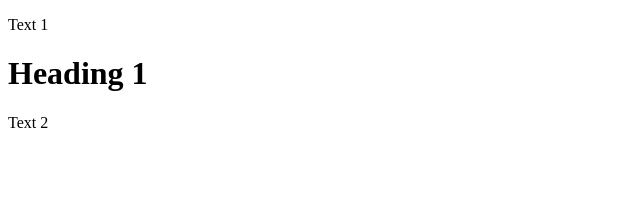
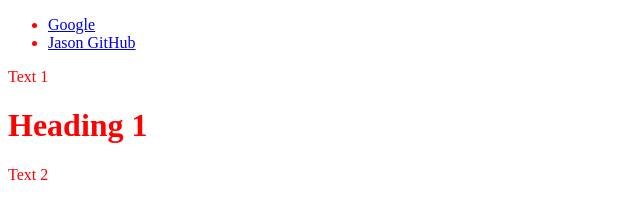
Before and after one commit to JayFro55/box-model-demo, a plain HTML site: page index.html in a window 1280 px wide. Shown: the whole page, without its empty margins (0-640 px from the left). Drawn offline with Linux system fonts and the light colour scheme.

Commit message:
2nd commit

```diff
--- a/index.html
+++ b/index.html
@@ -1,6 +1,24 @@
 <!DOCTYPE html>
 <html lang="en">
+  <head>
+    <meta charset ="UTF-8">
+    <title>Learning CSS</title>
+    <style>
+      body {
+        color: red;
+      }
+    </style>
+  </head>
   <body>
+    <style>
+      /*Commentsssss*/
+    </style>
+    <nav>
+      <ul>
+        <li><a href="https://www.google.com/">Google</a></li>
+        <li><a href="https://github.com/JayFro55/portfolio">Jason GitHub</a></li>
+      </ul>
+    </nav>
     <p>Text 1</p>
     <h1>Heading 1</h1>
     <p>Text 2</p>
```
